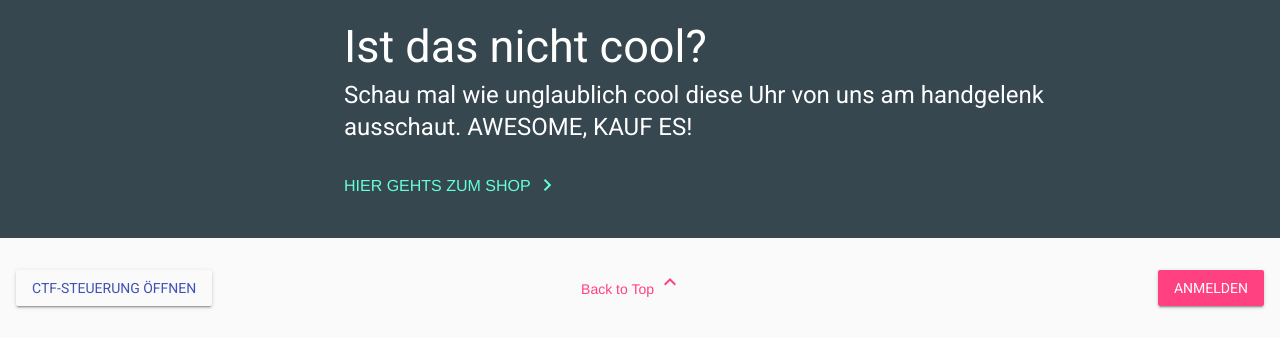
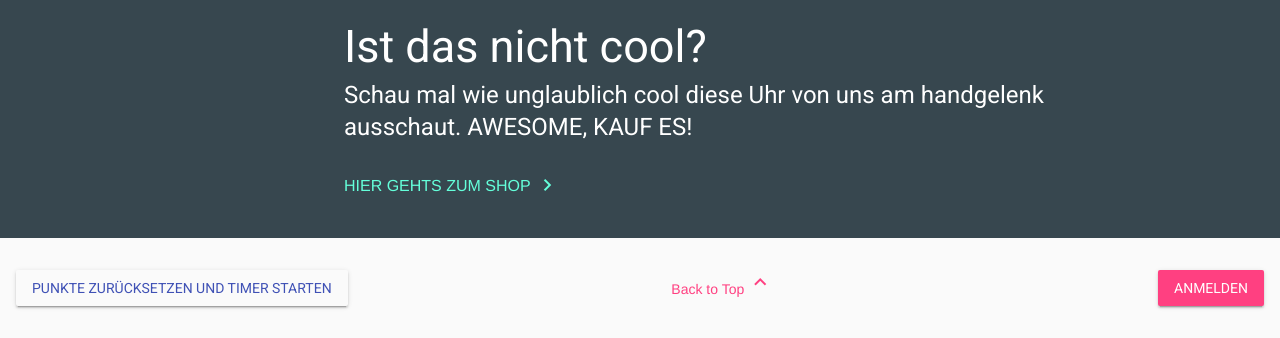
Before and after one commit to Auron2402/unsecuresecurewebshop, a Flask app: page /index in a window 1280 px wide. Shown: the part 1979-2317 px from the top of the page. Run offline with Flask 2, Linux system fonts and the light colour scheme.

Commit message:
changed layout to only have reset button

```diff
--- a/templates/layout.html
+++ b/templates/layout.html
@@ -58,10 +58,12 @@
     </div>
     <footer class="android-footer mdl-mini-footer">
         <div class="mdl-mini-footer__left-section">
-            <button id="ctf-panel-button" type="button"
+            <a href="/restart_everything">
+                <button id="restart_everything" type="button"
                         class="mdl-button mdl-js-button mdl-js-ripple-effect mdl-button--colored mdl-shadow--2dp">
-                CTF-Steuerung Öffnen
+                    PUNKTE ZURÜCKSETZEN UND TIMER STARTEN
                 </button>
+            </a>
         </div>
         <div style="width: 50%; text-align: center">
             <a class="mdl-typography--font-light" href="#top">
@@ -160,12 +162,12 @@
                     </a>
                 </div>
                 <div class="mdl-cell mdl-cell--6-col">
-                    <a href="/restart_everything">
-                        <button id="restart_everything" type="button"
-                                class="mdl-button mdl-js-button mdl-js-ripple-effect mdl-button--colored mdl-shadow--2dp">
-                            PUNKTE ZURÜCKSETZEN UND TIMER STARTEN
-                        </button>
-                    </a>
+{#                    <a href="/restart_everything">#}
+{#                        <button id="restart_everything" type="button"#}
+{#                                class="mdl-button mdl-js-button mdl-js-ripple-effect mdl-button--colored mdl-shadow--2dp">#}
+{#                            PUNKTE ZURÜCKSETZEN UND TIMER STARTEN#}
+{#                        </button>#}
+{#                    </a>#}
                 </div>
                 <div class="mdl-cell mdl-cell--6-col">
                     <button id="ctf-panel-reset-button" type="button"
```
Also changed, not shown: 2 other files. Lines whose indentation alone changed are shown as unchanged.
